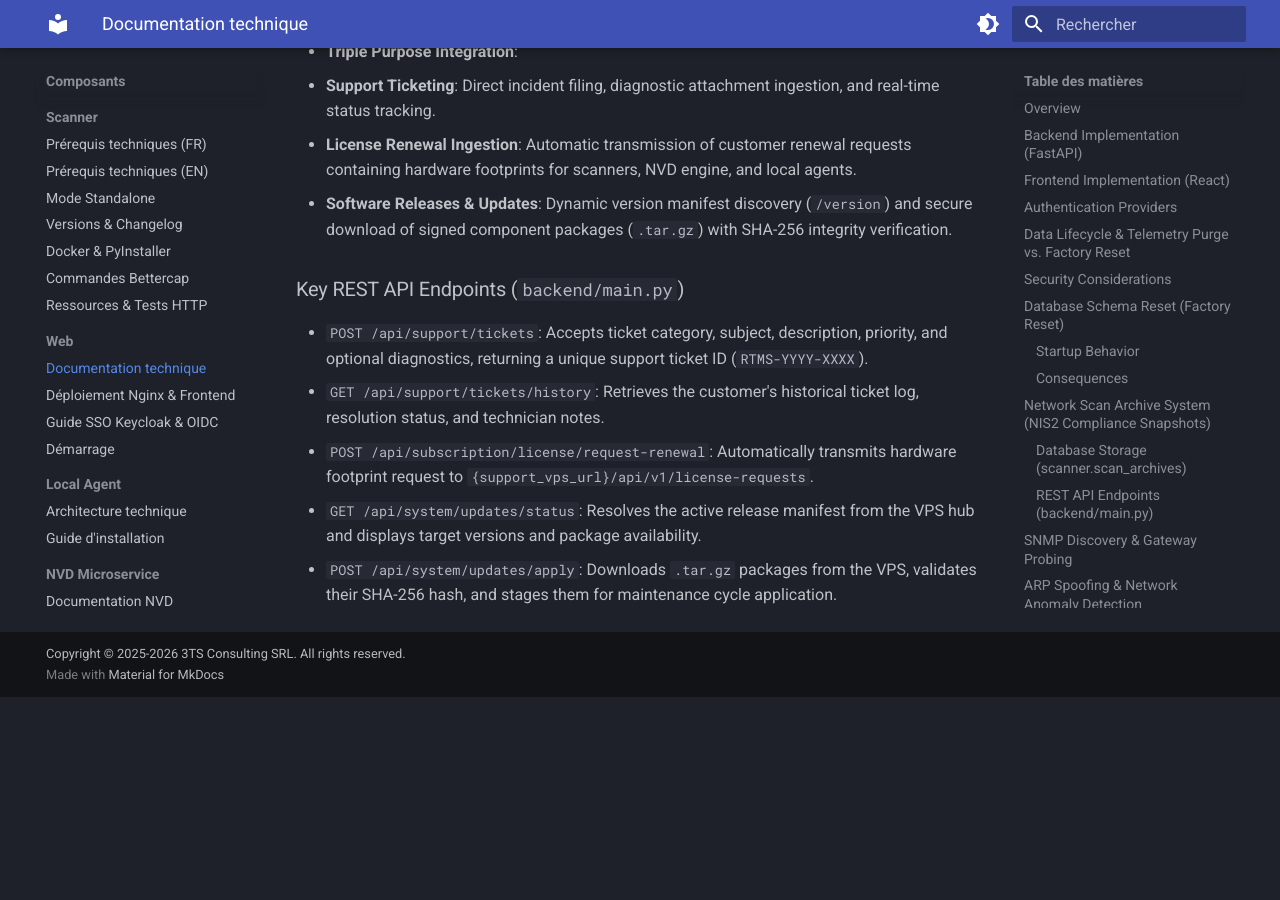
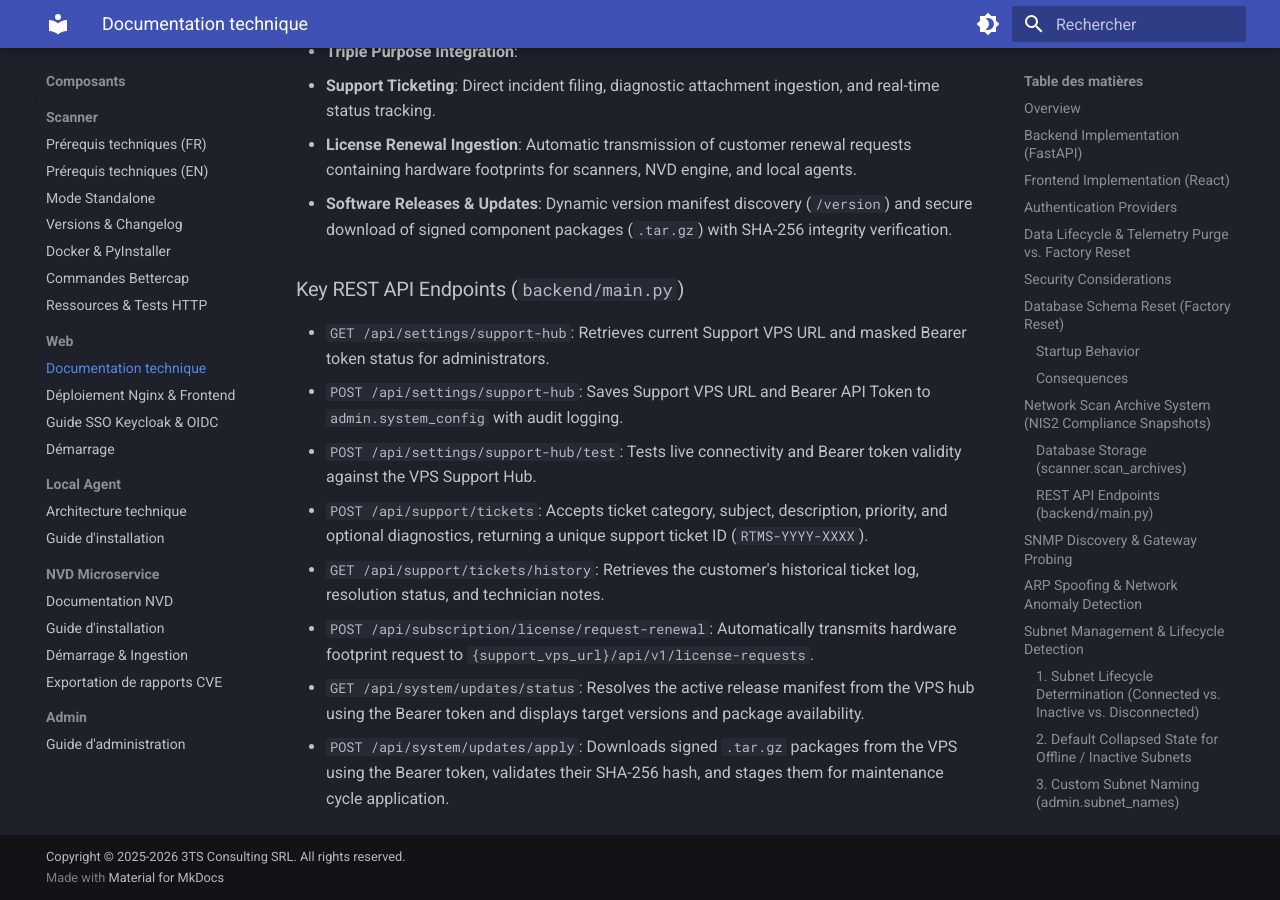
Before and after one commit to tritschler/rtms-documentation, an MkDocs documentation site: the page built from docs/components/web/technical_documentation.md, in a window 1280 px wide and 900 px high, scrolled down 11811 px. Built offline with MkDocs 1.6.1 and Material for MkDocs 9.7.7, drawn with Linux system fonts in a browser that asks for light colours; before the commit the page ends 12508 px from its top, so only the background shows below that.

Commit message:
docs: add support-hub settings endpoints and document Bearer token authentication for updates

```diff
--- a/docs/components/web/technical_documentation.md
+++ b/docs/components/web/technical_documentation.md
@@ -302,8 +302,11 @@
   3. **Software Releases & Updates**: Dynamic version manifest discovery (`/version`) and secure download of signed component packages (`.tar.gz`) with SHA-256 integrity verification.
 
 ### Key REST API Endpoints (`backend/main.py`)
+- `GET /api/settings/support-hub`: Retrieves current Support VPS URL and masked Bearer token status for administrators.
+- `POST /api/settings/support-hub`: Saves Support VPS URL and Bearer API Token to `admin.system_config` with audit logging.
+- `POST /api/settings/support-hub/test`: Tests live connectivity and Bearer token validity against the VPS Support Hub.
 - `POST /api/support/tickets`: Accepts ticket category, subject, description, priority, and optional diagnostics, returning a unique support ticket ID (`RTMS-YYYY-XXXX`).
 - `GET /api/support/tickets/history`: Retrieves the customer's historical ticket log, resolution status, and technician notes.
 - `POST /api/subscription/license/request-renewal`: Automatically transmits hardware footprint request to `{support_vps_url}/api/v1/license-requests`.
-- `GET /api/system/updates/status`: Resolves the active release manifest from the VPS hub and displays target versions and package availability.
-- `POST /api/system/updates/apply`: Downloads `.tar.gz` packages from the VPS, validates their SHA-256 hash, and stages them for maintenance cycle application.
+- `GET /api/system/updates/status`: Resolves the active release manifest from the VPS hub using the Bearer token and displays target versions and package availability.
+- `POST /api/system/updates/apply`: Downloads signed `.tar.gz` packages from the VPS using the Bearer token, validates their SHA-256 hash, and stages them for maintenance cycle application.
```
